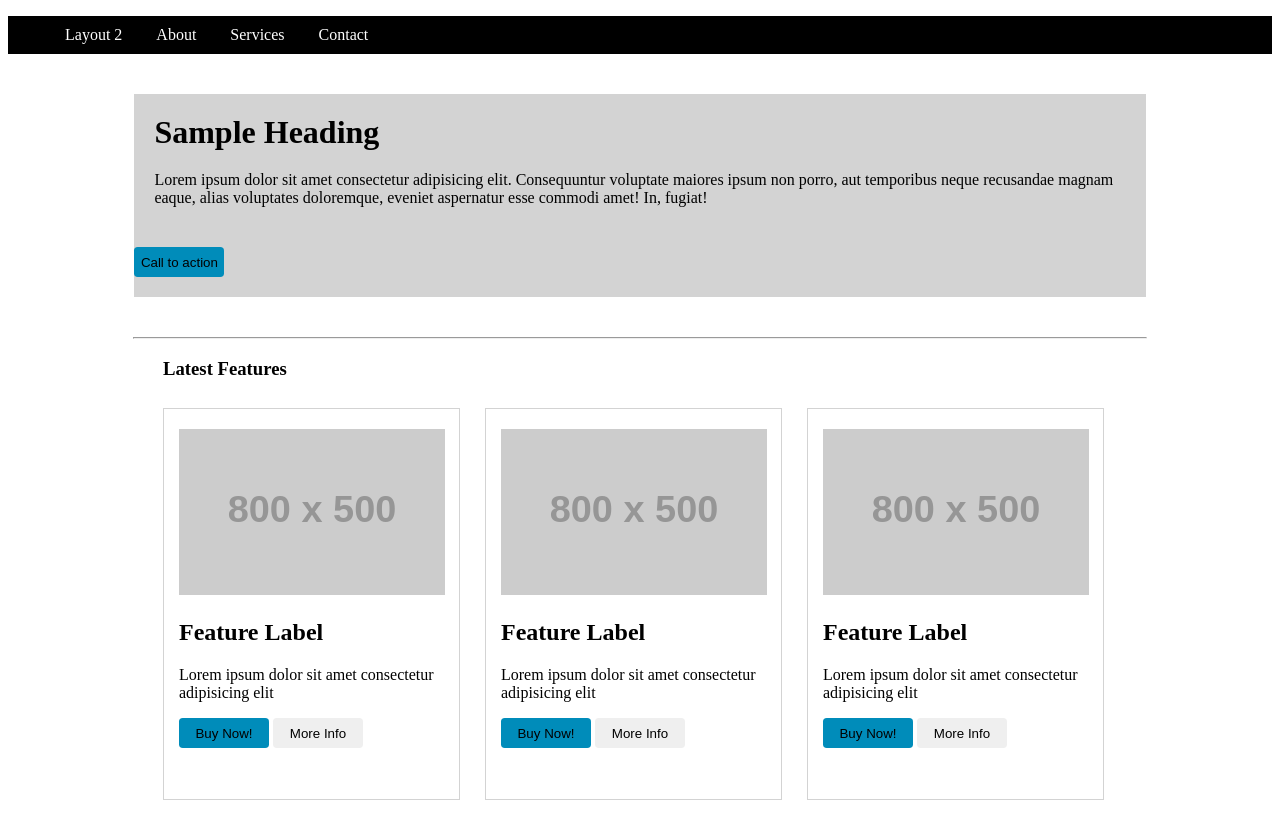
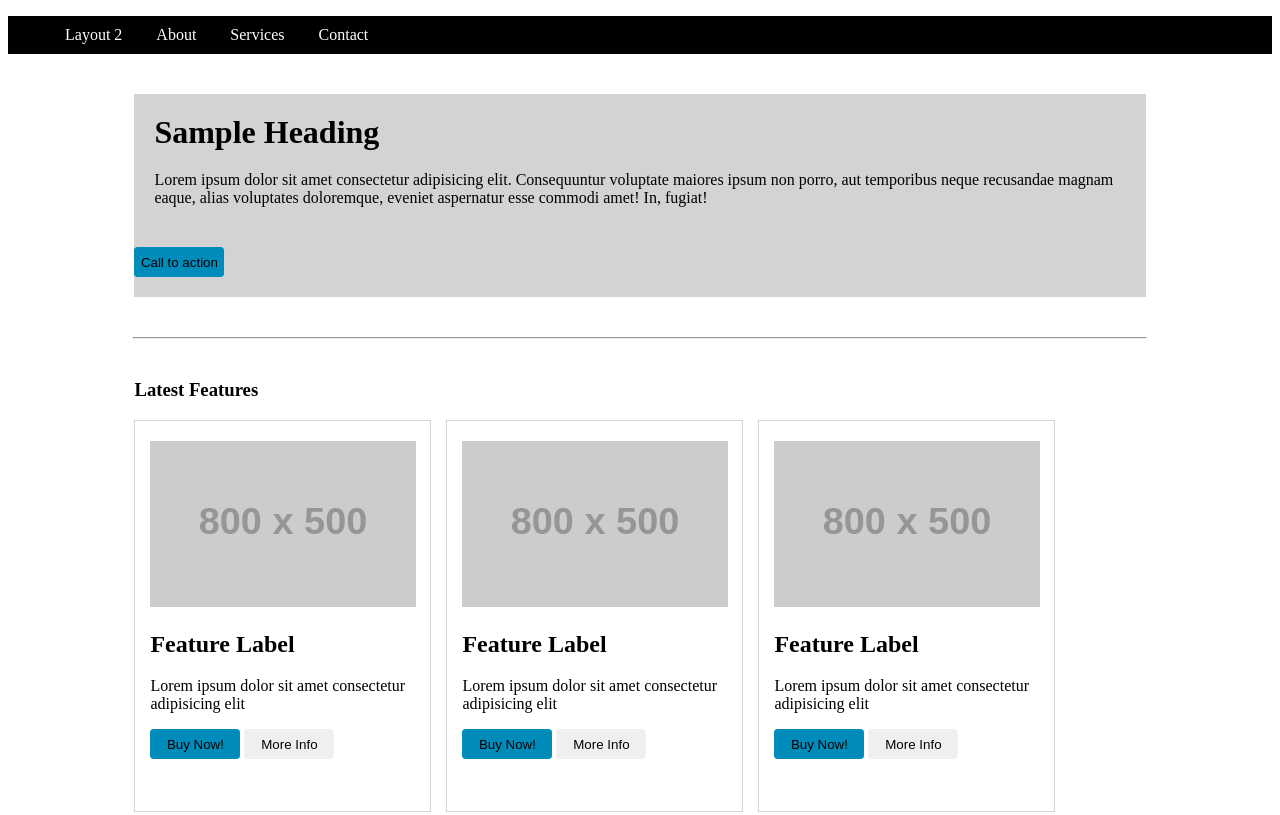
Before and after one commit to Gayatri-innotech/Layout-2, a plain HTML site: page index.html in a window 1280 px wide. Shown: the top 815 px of the page. Drawn offline with Linux system fonts and the light colour scheme; placeholder pictures from the web are drawn by us.

Commit message:
Update style.css

```diff
--- a/style.css
+++ b/style.css
@@ -1,5 +1,6 @@
 .navbar {
     background-color: black;
+    width: 100%;
 }
 
 .navbar ul {
@@ -42,13 +43,14 @@
     margin: 20px auto;
 }
 
-.title h3 {
-    margin-left: 155px;
+.wrapper1 {
+    margin: 40px auto;
+    width: 80%;
+    align-self: center;
 }
 
 .box {
     height: 350px;
-    margin: 10px;
     align-items: center;
     justify-content: left;
     width: 295px;
@@ -57,7 +59,6 @@
     border-width: 1px;
     padding: 20px 0;
     float: left;
-    margin-left: 155px;
     margin-bottom: 60px;
 }
 
@@ -76,7 +77,6 @@
 
 .box1 {
     height: 350px;
-    margin: 10px;
     align-items: center;
     justify-content: left;
     width: 295px;
@@ -104,7 +104,6 @@
 
 .box2 {
     height: 350px;
-    margin: 10px;
     align-items: center;
     justify-content: left;
     width: 295px;
@@ -132,7 +131,6 @@
 
 .box3 {
     height: 350px;
-    margin: 10px;
     align-items: center;
     justify-content: left;
     width: 295px;
```
